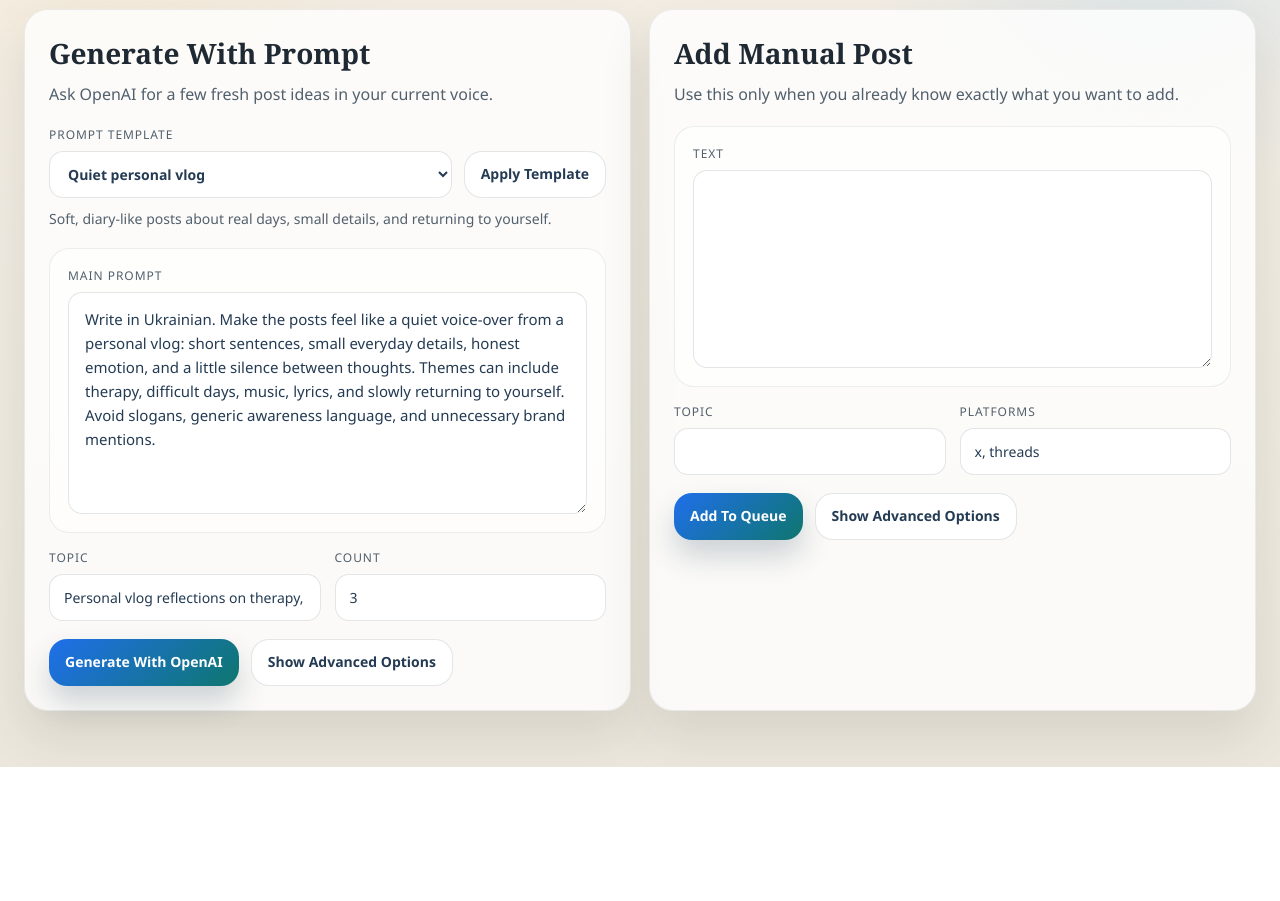
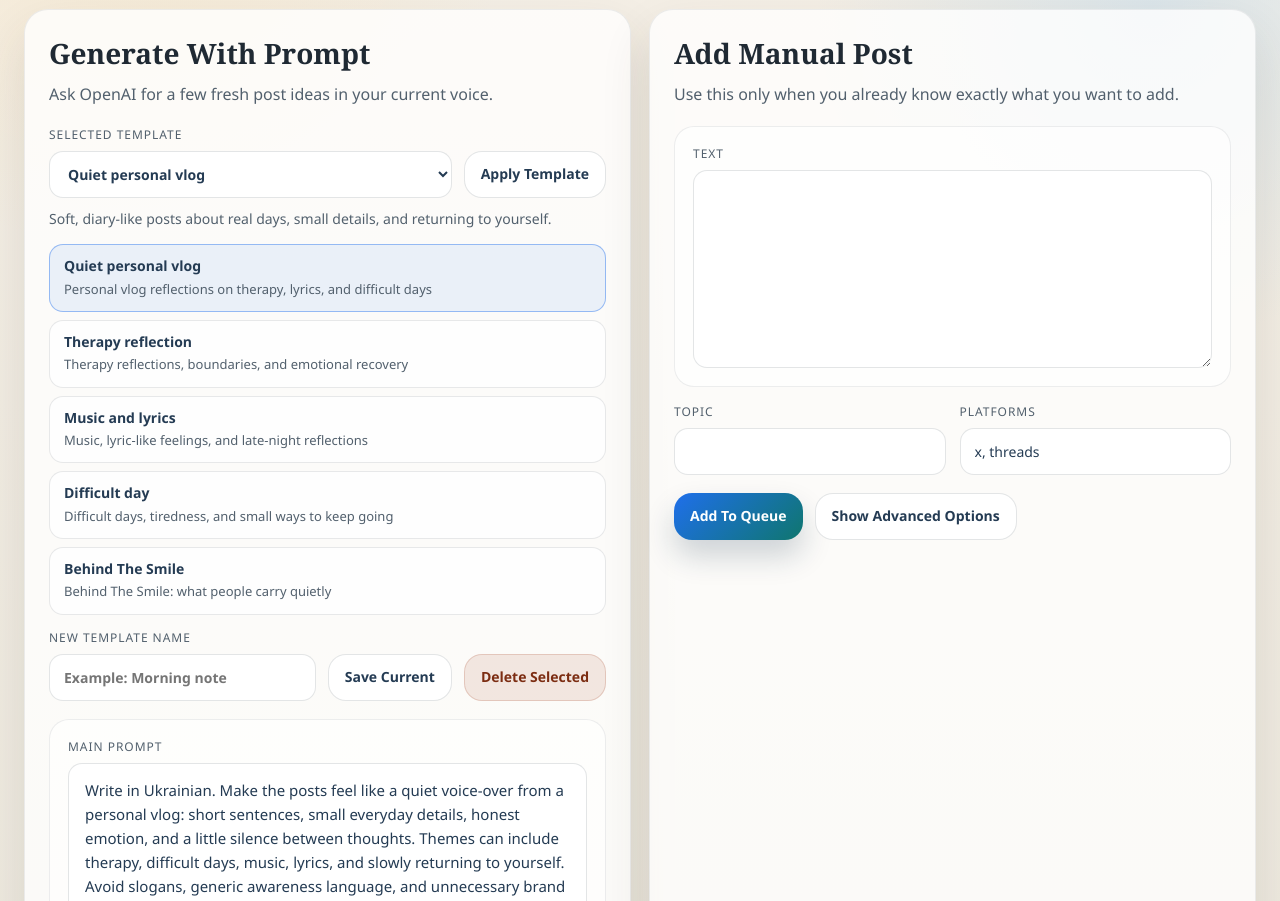
Before and after one commit to OlegUnreal/Treads-X-Poster, an Angular app in the folder frontend/: page /create in a window 1280 px wide. Shown: the part 300-1201 px from the top of the page. Before the commit the page ends 1067 px from the top, so only its background shows below. Built offline with nearby package versions, Linux system fonts and the light colour scheme.

Commit message:
Make prompt templates editable

```diff
--- a/frontend/src/app/pages/create-page.component.ts
+++ b/frontend/src/app/pages/create-page.component.ts
@@ -4,6 +4,15 @@ import { FormsModule } from '@angular/forms';
 import { GeneratePromptResponse } from '../models/dashboard.models';
 import { DashboardService } from '../services/dashboard.service';
 import { AdminUiStateService } from '../services/admin-ui-state.service';
+
+interface PromptTemplate {
+  id: string;
+  title: string;
+  description: string;
+  prompt: string;
+  topic: string;
+  tone: string;
+}
 
 @Component({
   selector: 'app-create-page',
@@ -26,9 +35,9 @@ import { AdminUiStateService } from '../services/admin-ui-state.service';
             <p>Ask OpenAI for a few fresh post ideas in your current voice.</p>
           </div>
 
-          <div class="prompt-presets">
+          <div class="prompt-tools">
             <label>
-              <span>Prompt Template</span>
+              <span>Selected Template</span>
               <select [(ngModel)]="selectedPromptTemplateId">
                 <option *ngFor="let template of promptTemplates" [ngValue]="template.id">
                   {{ template.title }}
@@ -40,6 +49,29 @@ import { AdminUiStateService } from '../services/admin-ui-state.service';
           <p class="template-note">
             {{ selectedPromptTemplate().description }}
           </p>
+          <ul class="template-list">
+            <li *ngFor="let template of promptTemplates">
+              <button
+                type="button"
+                class="template-row"
+                [class.active]="template.id === selectedPromptTemplateId"
+                (click)="selectPromptTemplate(template.id)"
+              >
+                <strong>{{ template.title }}</strong>
+                <span>{{ template.topic }}</span>
+              </button>
+            </li>
+          </ul>
+          <div class="template-manager">
+            <label>
+              <span>New Template Name</span>
+              <input [(ngModel)]="newTemplateTitle" placeholder="Example: Morning note" />
+            </label>
+            <button type="button" class="ghost" (click)="saveCurrentPromptTemplate()">Save Current</button>
+            <button type="button" class="danger" [disabled]="promptTemplates.length <= 1" (click)="deletePromptTemplate()">
+              Delete Selected
+            </button>
+          </div>
 
           <div class="focus-block">
             <label class="stacked">
@@ -179,7 +211,7 @@ import { AdminUiStateService } from '../services/admin-ui-state.service';
       box-shadow: 0 24px 50px rgba(69,58,42,0.12);
     }
     .panel-head h2 { margin: 0; font-size: 28px; }
-    .prompt-presets {
+    .prompt-tools {
       margin-top: 18px;
       display: grid;
       grid-template-columns: minmax(0, 1fr) max-content;
@@ -187,15 +219,15 @@ import { AdminUiStateService } from '../services/admin-ui-state.service';
       align-items: end;
       font-family: "Segoe UI", sans-serif;
     }
-    .prompt-presets label { display: grid; gap: 8px; }
-    .prompt-presets span {
+    .prompt-tools label, .template-manager label { display: grid; gap: 8px; }
+    .prompt-tools span, .template-manager span {
       font-size: 12px;
       text-transform: uppercase;
       letter-spacing: 0.08em;
       color: #52606d;
       font-family: "Segoe UI", sans-serif;
     }
-    .prompt-presets select {
+    .prompt-tools select, .template-manager input {
       width: 100%;
       border: 1px solid rgba(31,41,51,0.12);
       border-radius: 14px;
@@ -203,6 +235,45 @@ import { AdminUiStateService } from '../services/admin-ui-state.service';
       background: rgba(255,255,255,0.92);
       color: #243b53;
       font: 700 14px/1.5 "Segoe UI", sans-serif;
+    }
+    .template-list {
+      list-style: none;
+      margin: 14px 0 0;
+      padding: 0;
+      display: grid;
+      gap: 8px;
+    }
+    .template-row {
+      width: 100%;
+      display: grid;
+      gap: 4px;
+      text-align: left;
+      border: 1px solid rgba(31,41,51,0.10);
+      border-radius: 14px;
+      padding: 12px 14px;
+      background: rgba(255,255,255,0.72);
+      color: #243b53;
+      box-shadow: none;
+    }
+    .template-row.active {
+      border-color: rgba(31,111,235,0.42);
+      background: rgba(31,111,235,0.08);
+    }
+    .template-row strong {
+      font: 800 14px/1.3 "Segoe UI", sans-serif;
+    }
+    .template-row span {
+      color: #52606d;
+      font: 500 13px/1.5 "Segoe UI", sans-serif;
+      overflow-wrap: anywhere;
+    }
+    .template-manager {
+      margin-top: 14px;
+      display: grid;
+      grid-template-columns: minmax(0, 1fr) max-content max-content;
+      gap: 12px;
+      align-items: end;
+      font-family: "Segoe UI", sans-serif;
     }
     .template-note {
       margin: 10px 0 0;
@@ -261,6 +332,17 @@ import { AdminUiStateService } from '../services/admin-ui-state.service';
       border: 1px solid rgba(31,41,51,0.12);
       box-shadow: none;
     }
+    button.danger {
+      background: rgba(154,52,18,0.10);
+      color: #7c2d12;
+      border: 1px solid rgba(154,52,18,0.18);
+      box-shadow: none;
+    }
+    button:disabled {
+      cursor: not-allowed;
+      opacity: 0.54;
+      box-shadow: none;
+    }
     .advanced {
       margin-top: 18px;
       padding-top: 18px;
@@ -279,10 +361,11 @@ import { AdminUiStateService } from '../services/admin-ui-state.service';
     .generated-results { margin-top: 18px; font-family: "Segoe UI", sans-serif; }
     .generated-results h3 { margin: 0 0 12px; font-size: 18px; }
     .generated-results ol { margin: 0; padding-left: 18px; display: grid; gap: 10px; }
-    @media (max-width: 900px) { .grid, .form-grid, .prompt-presets { grid-template-columns: 1fr; } }
+    @media (max-width: 900px) { .grid, .form-grid, .prompt-tools, .template-manager { grid-template-columns: 1fr; } }
   `]
 })
 export class CreatePageComponent {
+  private readonly promptTemplateStorageKey = 'behind-the-smile.promptTemplates';
   protected readonly ui = inject(AdminUiStateService);
   private readonly dashboardService = inject(DashboardService);
 
@@ -293,7 +376,9 @@ export class CreatePageComponent {
   protected generationResultMessage = '';
   protected newPostPlatforms = 'x, threads';
   protected selectedPromptTemplateId = 'quiet-vlog';
-  protected readonly promptTemplates = [
+  protected newTemplateTitle = '';
+  protected promptTemplates: PromptTemplate[] = [];
+  private readonly defaultPromptTemplates: PromptTemplate[] = [
     {
       id: 'quiet-vlog',
       title: 'Quiet personal vlog',
@@ -354,8 +439,17 @@ export class CreatePageComponent {
     tone: 'warm, honest, cinematic, human'
   };
 
-  protected selectedPromptTemplate() {
+  constructor() {
+    this.promptTemplates = this.loadPromptTemplates();
+    this.selectedPromptTemplateId = this.promptTemplates[0]?.id ?? 'quiet-vlog';
+  }
+
+  protected selectedPromptTemplate(): PromptTemplate {
     return this.promptTemplates.find((template) => template.id === this.selectedPromptTemplateId) ?? this.promptTemplates[0];
+  }
+
+  protected selectPromptTemplate(templateId: string): void {
+    this.selectedPromptTemplateId = templateId;
   }
 
   protected applyPromptTemplate(): void {
@@ -367,6 +461,42 @@ export class CreatePageComponent {
       tone: template.tone
     };
     this.generationResultMessage = `${template.title} template applied.`;
+  }
+
+  protected saveCurrentPromptTemplate(): void {
+    const title = this.newTemplateTitle.trim();
+    if (!title) {
+      this.generationResultMessage = 'Add a name before saving a new template.';
+      return;
+    }
+
+    const template: PromptTemplate = {
+      id: `custom-${Date.now()}`,
+      title,
+      description: 'Saved from your current prompt.',
+      prompt: this.generatorForm.prompt,
+      topic: this.generatorForm.topic,
+      tone: this.generatorForm.tone
+    };
+
+    this.promptTemplates = [...this.promptTemplates, template];
+    this.selectedPromptTemplateId = template.id;
+    this.newTemplateTitle = '';
+    this.savePromptTemplates();
+    this.generationResultMessage = `${template.title} saved to the prompt list.`;
+  }
+
+  protected deletePromptTemplate(): void {
+    if (this.promptTemplates.length <= 1) {
+      this.generationResultMessage = 'Keep at least one prompt template in the list.';
+      return;
+    }
+
+    const deleted = this.selectedPromptTemplate();
+    this.promptTemplates = this.promptTemplates.filter((template) => template.id !== deleted.id);
+    this.selectedPromptTemplateId = this.promptTemplates[0].id;
+    this.savePromptTemplates();
+    this.generationResultMessage = `${deleted.title} removed from the prompt list.`;
   }
 
   protected generateFromPrompt(): void {
@@ -409,4 +539,34 @@ export class CreatePageComponent {
       message: result.message
     });
   }
+
+  private loadPromptTemplates(): PromptTemplate[] {
+    try {
+      const stored = window.localStorage.getItem(this.promptTemplateStorageKey);
+      if (!stored) {
+        return this.defaultPromptTemplates;
+      }
+
+      const parsed = JSON.parse(stored);
+      if (!Array.isArray(parsed)) {
+        return this.defaultPromptTemplates;
+      }
+
+      const templates = parsed.filter((template): template is PromptTemplate =>
+        typeof template?.id === 'string'
+        && typeof template?.title === 'string'
+        && typeof template?.description === 'string'
+        && typeof template?.prompt === 'string'
+        && typeof template?.topic === 'string'
+        && typeof template?.tone === 'string'
+      );
+      return templates.length > 0 ? templates : this.defaultPromptTemplates;
+    } catch {
+      return this.defaultPromptTemplates;
+    }
+  }
+
+  private savePromptTemplates(): void {
+    window.localStorage.setItem(this.promptTemplateStorageKey, JSON.stringify(this.promptTemplates));
+  }
 }
```
